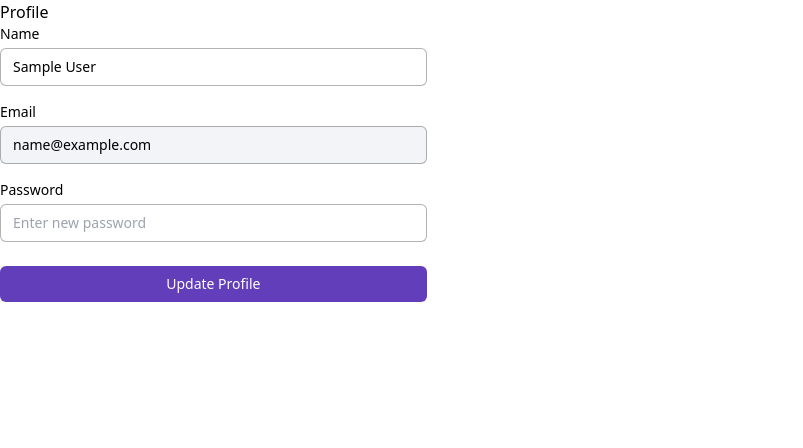
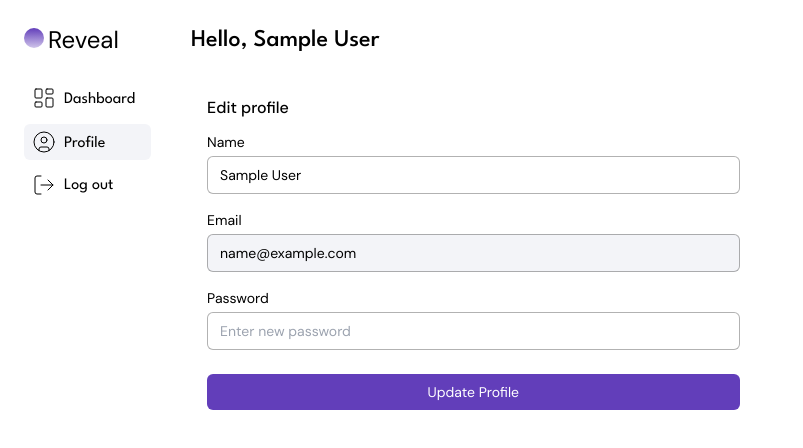
Before and after one commit to ajoykumardas12/mern-auth, a React (Vite) app in the folder client/: page /profile in a window 1280 px wide. Shown: the top 448 px of the page, without its empty margins (0-803 px from the left). Built offline with nearby package versions, Linux system fonts and the light colour scheme; sample sign-in values are in the browser's storage.

Commit message:
sidebar and header

```diff
--- a/client/src/components/Dashboard.jsx
+++ b/client/src/components/Dashboard.jsx
@@ -1,33 +1,21 @@
-import { useNavigate } from "react-router-dom";
-import { useSelector, useDispatch } from "react-redux";
-import { useLogoutMutation } from "../slices/usersApiSlice";
-import { clearCredentials } from "../slices/authSlice";
-import { Link } from "react-router-dom";
+import Header from "./Header";
+import Sidebar from "./Sidebar";
 
 function Dashboard() {
-  const navigate = useNavigate();
-
-  const { userInfo } = useSelector((state) => state.auth);
-  const dispatch = useDispatch();
-
-  const [logoutApiCall] = useLogoutMutation();
-
-  const logoutHandler = async () => {
-    try {
-      await logoutApiCall().unwrap();
-      dispatch(clearCredentials());
-      navigate("/signin");
-    } catch (err) {
-      console.log(err);
-    }
-  };
-
   return (
-    <div className="dashboard">
-      <div>Dashboard</div>
-      {userInfo && <div>Hello, {userInfo.name}</div>}
-      <Link to="/profile">Edit profile</Link>
-      <button onClick={logoutHandler}>Log Out</button>
+    <div className="min-h-screen p-6 flex">
+      <Sidebar />
+      <div className="w-full">
+        <Header />
+        <div className="ml-4">
+          Imagine a beautiful dashboard
+          <img
+            src="https://media.giphy.com/media/QIiqoufLNmWo8/giphy.gif"
+            alt="spongbob imagination GIF"
+            className="mt-4"
+          />
+        </div>
+      </div>
     </div>
   );
 }
--- /dev/null
+++ b/client/src/components/Header.jsx
@@ -0,0 +1,13 @@
+import { useSelector } from "react-redux";
+
+const Header = () => {
+  const { userInfo } = useSelector((state) => state.auth);
+
+  return (
+    <div className="text-2xl font-medium font-leaguespartan mb-10">
+      <div>{userInfo && <div>Hello, {userInfo.name}</div>}</div>
+    </div>
+  );
+};
+
+export default Header;
--- a/client/src/components/Profile.jsx
+++ b/client/src/components/Profile.jsx
@@ -3,15 +3,22 @@ import { useState, useEffect } from "react";
 import { useDispatch, useSelector } from "react-redux";
 import { useUpdateUserMutation } from "../slices/usersApiSlice";
 import { setCredentials } from "../slices/authSlice";
+import Sidebar from "./Sidebar";
 import Spinner from "./Spinner";
+import Header from "./Header";
 
 const Profile = () => {
   return (
-    <div>
-      Profile
-      <div className="w-4/12">
-        {" "}
-        <EditProfileForm />
+    <div className="min-h-screen flex p-6">
+      <Sidebar />
+      <div className="w-full">
+        <Header />
+        <div className="w-full flex flex-col font-dmsans ml-4">
+          <div className="mb-3 font-medium">Edit profile</div>
+          <div className="w-6/12">
+            <EditProfileForm />
+          </div>
+        </div>
       </div>
     </div>
   );
--- /dev/null
+++ b/client/src/components/Sidebar.jsx
@@ -0,0 +1,70 @@
+import { useLocation, useNavigate } from "react-router-dom";
+import { useDispatch } from "react-redux";
+import { useLogoutMutation } from "../slices/usersApiSlice";
+import { clearCredentials } from "../slices/authSlice";
+import { Link } from "react-router-dom";
+import Logo from "./Logo";
+import DashboardIcon from "./icons/DashboardIcon";
+import LogoutIcon from "./icons/LogoutIcon";
+import ProfileIcon from "./icons/ProfileIcon";
+
+const Sidebar = () => {
+  const navigate = useNavigate();
+  const location = useLocation();
+  const pathname = location.pathname;
+
+  const dispatch = useDispatch();
+
+  const [logoutApiCall] = useLogoutMutation();
+
+  const logoutHandler = async () => {
+    try {
+      await logoutApiCall().unwrap();
+      dispatch(clearCredentials());
+      navigate("/signin");
+    } catch (err) {
+      console.log(err);
+    }
+  };
+  return (
+    <div className="min-h-full mr-10 flex flex-col font-leaguespartan">
+      <div>
+        <div className="flex items-center gap-1 text-2xl font-dmsans">
+          <div className="mb-1">
+            <Logo />
+          </div>
+          <h1 className="">Reveal</h1>
+        </div>
+      </div>
+      <div className="mt-6 flex flex-col gap-2">
+        <Link
+          to="/dashboard"
+          className={`flex items-center gap-2 pl-2 pr-4 py-1 rounded-md ${
+            pathname === "/dashboard" && "bg-light"
+          } hover:bg-light`}
+        >
+          <DashboardIcon iconClass="stroke-1" />
+          <h3 className="pt-1">Dashboard</h3>
+        </Link>
+        <Link
+          to="/profile"
+          className={`flex items-center gap-2 pl-2 pr-4 py-1 rounded-md ${
+            pathname === "/profile" && "bg-light"
+          } hover:bg-light`}
+        >
+          <ProfileIcon iconClass="stroke-1" />
+          <h3 className="pt-1">Profile</h3>
+        </Link>
+        <button
+          onClick={logoutHandler}
+          className="flex items-center gap-2 pl-2 pr-4 py-1 rounded-md hover:bg-light"
+        >
+          <LogoutIcon iconClass="stroke-1" />
+          <div className="pt-0.5">Log out</div>
+        </button>
+      </div>
+    </div>
+  );
+};
+
+export default Sidebar;
--- /dev/null
+++ b/client/src/components/icons/DashboardIcon.jsx
@@ -0,0 +1,22 @@
+const DashboardIcon = ({ iconClass }) => {
+  return (
+    <svg
+      xmlns="http://www.w3.org/2000/svg"
+      width="24"
+      height="24"
+      viewBox="0 0 24 24"
+      fill="none"
+      stroke="currentColor"
+      strokeWidth="2"
+      strokeLinecap="round"
+      strokeLinejoin="round"
+      className={`${iconClass}`}
+    >
+      <rect width="7" height="9" x="3" y="3" rx="1" />
+      <rect width="7" height="5" x="14" y="3" rx="1" />
+      <rect width="7" height="9" x="14" y="12" rx="1" />
+      <rect width="7" height="5" x="3" y="16" rx="1" />
+    </svg>
+  );
+};
+export default DashboardIcon;
--- /dev/null
+++ b/client/src/components/icons/LogoutIcon.jsx
@@ -0,0 +1,21 @@
+const LogoutIcon = ({ iconClass }) => {
+  return (
+    <svg
+      xmlns="http://www.w3.org/2000/svg"
+      width="24"
+      height="24"
+      viewBox="0 0 24 24"
+      fill="none"
+      stroke="currentColor"
+      strokeWidth="2"
+      strokeLinecap="round"
+      strokeLinejoin="round"
+      className={`${iconClass}`}
+    >
+      <path d="M9 21H5a2 2 0 0 1-2-2V5a2 2 0 0 1 2-2h4" />
+      <polyline points="16 17 21 12 16 7" />
+      <line x1="21" x2="9" y1="12" y2="12" />
+    </svg>
+  );
+};
+export default LogoutIcon;
--- /dev/null
+++ b/client/src/components/icons/ProfileIcon.jsx
@@ -0,0 +1,21 @@
+const ProfileIcon = ({ iconClass }) => {
+  return (
+    <svg
+      xmlns="http://www.w3.org/2000/svg"
+      width="24"
+      height="24"
+      viewBox="0 0 24 24"
+      fill="none"
+      stroke="currentColor"
+      strokeWidth="2"
+      strokeLinecap="round"
+      strokeLinejoin="round"
+      className={`${iconClass}`}
+    >
+      <circle cx="12" cy="12" r="10" />
+      <circle cx="12" cy="10" r="3" />
+      <path d="M7 20.662V19a2 2 0 0 1 2-2h6a2 2 0 0 1 2 2v1.662" />
+    </svg>
+  );
+};
+export default ProfileIcon;
```
